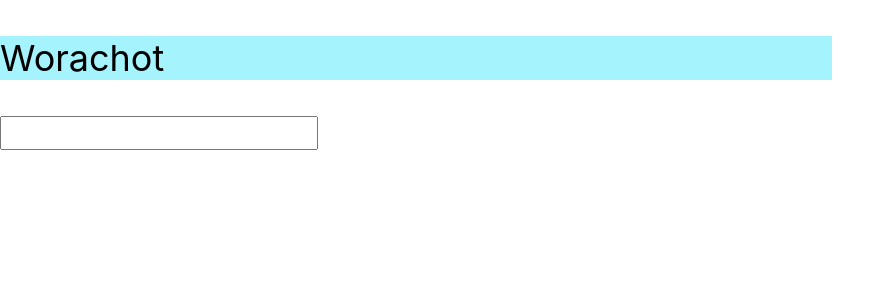
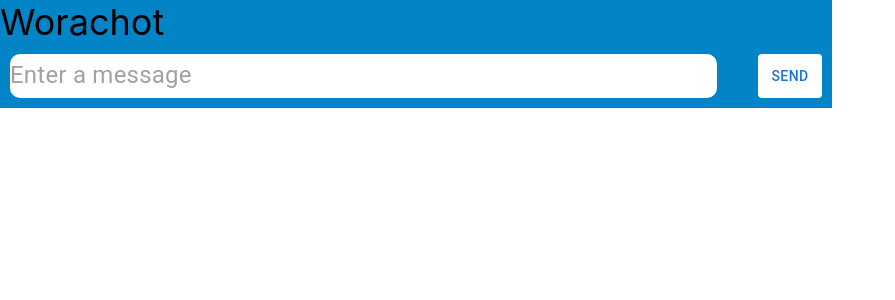
Before and after one commit to Petoxic/chat-application-backend, a React (Create React App) app in the folder frontend/: page / in a window 1280 px wide. Shown: the top 300 px of the page, without its empty margins (0-895 px from the left). Built offline with nearby package versions, Linux system fonts and the light colour scheme.

Commit message:
add text input

```diff
--- a/frontend/src/components/chatRoom/ChatRoom.js
+++ b/frontend/src/components/chatRoom/ChatRoom.js
@@ -1,5 +1,6 @@
 import React from "react";
 import styled from "@emotion/styled";
+import { Input, Button } from "@mui/material";
 
 import theme from "../../utils/theme";
 
@@ -8,7 +9,18 @@ const ChatRoom = () => {
     <ContentContainer>
       <NameWrapper>Worachot</NameWrapper>
       <MessageContainer>
-        <MessageBox />
+        <Input
+          placeholder="Enter a message"
+          disableUnderline
+          sx={{
+            fontSize: "1.5rem",
+            width: "85%",
+            backgroundColor: theme.color.white,
+            borderRadius: "10px",
+            margin: "10px",
+          }}
+        />
+        <Button sx={{backgroundColor: theme.color.white, margin: "10px"}}>Send</Button>
       </MessageContainer>
     </ContentContainer>
   );
@@ -28,16 +40,19 @@ const NameWrapper = styled.p`
   height: 10%;
   background-color: ${theme.color.primary};
   font-size: 2.25rem;
+  margin: 0;
 `;
 
 const MessageContainer = styled.div`
   width: 100%;
   height: 10%;
+  background-color: ${theme.color.primary};
   display: flex;
   flex-direction: row;
+  justify-content: space-between;
 `;
 
-const MessageBox = styled.input`
-  placeholder: "eiei";
-  font-size: 1.5rem;
-`;
+// const MessageBox = styled.Input`
+//   placeholder: "eiei";
+//   font-size: 1.5rem;
+// `;
--- a/frontend/src/utils/theme.js
+++ b/frontend/src/utils/theme.js
@@ -1,5 +1,7 @@
 const color = {
-  primary: "#A5F3FC",
+  primary: "#0284C7",
+  secondary: "#A5F3FC",
+  white: "#FFFFFF",
   black: "#000000",
   gray0: "#D9D9D9",
   gray1: "#EFEFEF",
```
